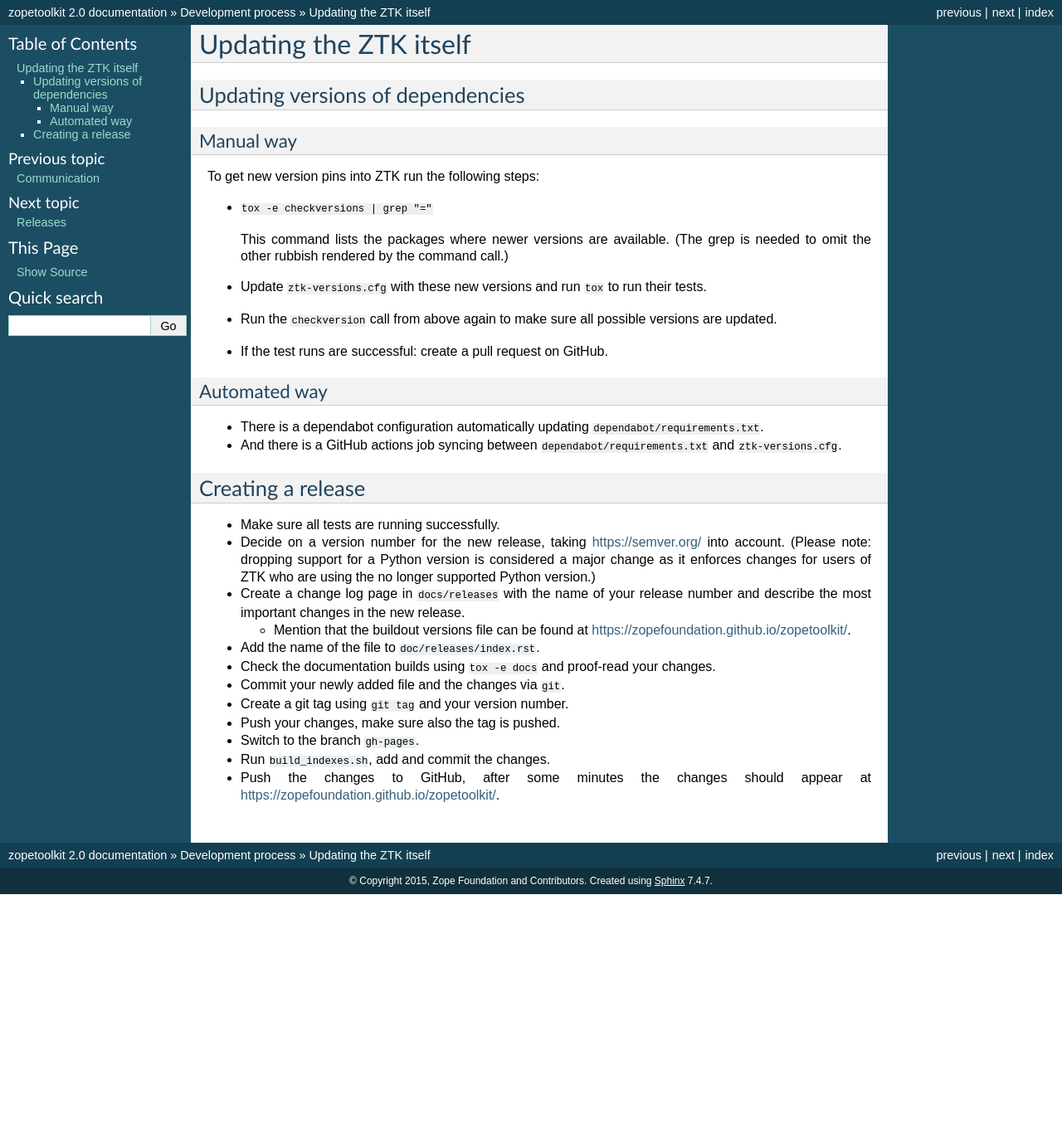
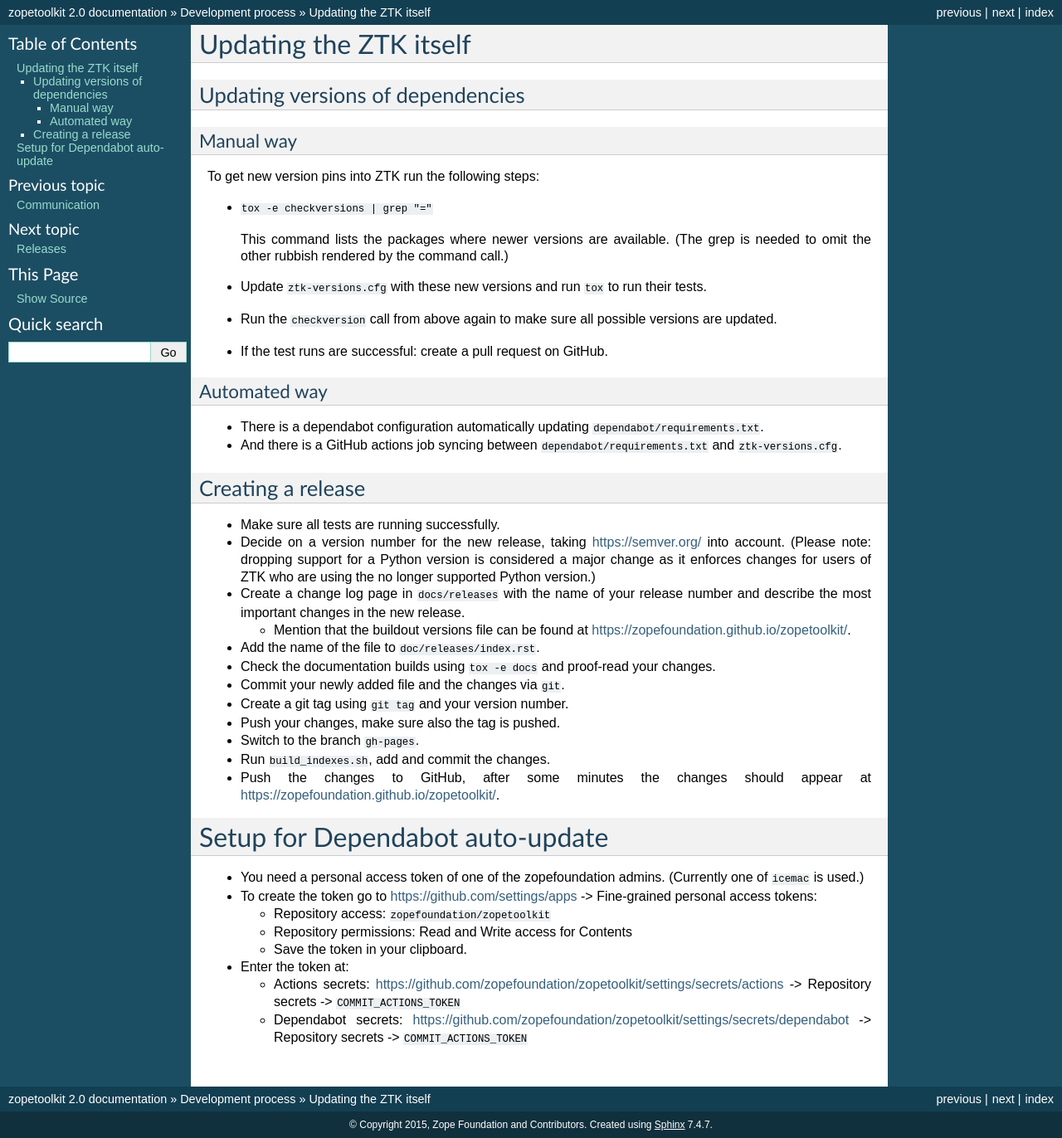
Before and after one commit to zopefoundation/zopetoolkit, a Sphinx documentation site: the page built from docs/process/updating-ztk.rst, in a window 1280 px wide. Shown: the whole page at 83% size. Built offline with Sphinx 7.4.7, drawn with Linux system fonts in a browser that asks for light colours; before the commit the page ends 1078 px from its top, so only the background shows below that.

Commit message:
Document setup for Dependabot auto-update

```diff
--- a/docs/process/updating-ztk.rst
+++ b/docs/process/updating-ztk.rst
@@ -51,3 +51,18 @@
 * Run ``build_indexes.sh``, add and commit the changes.
 * Push the changes to GitHub, after some minutes the changes should appear at
   https://zopefoundation.github.io/zopetoolkit/.
+
+Setup for Dependabot auto-update
+================================
+
+* You need a personal access token of one of the zopefoundation admins. (Currently one of ``icemac`` is used.)
+* To create the token go to https://github.com/settings/apps -> Fine-grained personal access tokens:
+
+  * Repository access: ``zopefoundation/zopetoolkit``
+  * Repository permissions: Read and Write access for Contents
+  * Save the token in your clipboard.
+
+* Enter the token at:
+
+  * Actions secrets: https://github.com/zopefoundation/zopetoolkit/settings/secrets/actions -> Repository secrets -> ``COMMIT_ACTIONS_TOKEN``
+  * Dependabot secrets: https://github.com/zopefoundation/zopetoolkit/settings/secrets/dependabot -> Repository secrets -> ``COMMIT_ACTIONS_TOKEN``
```
